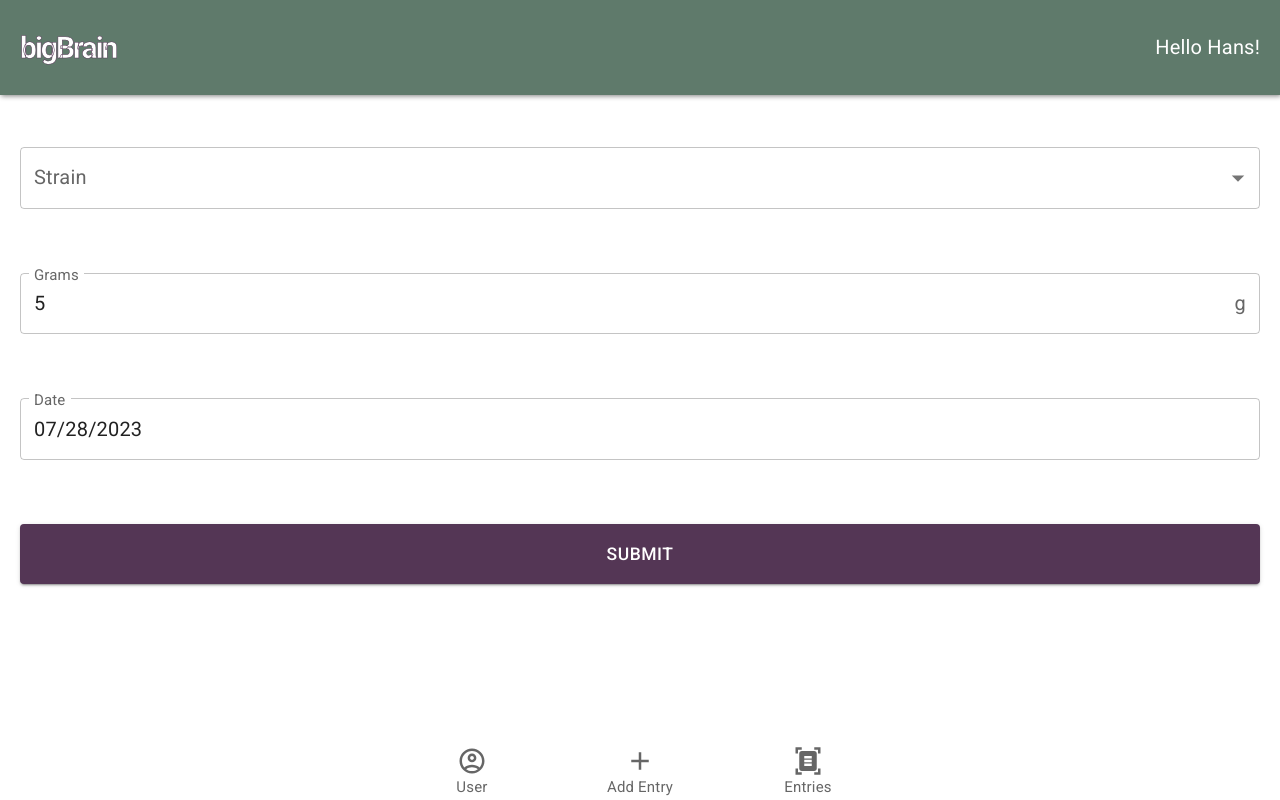
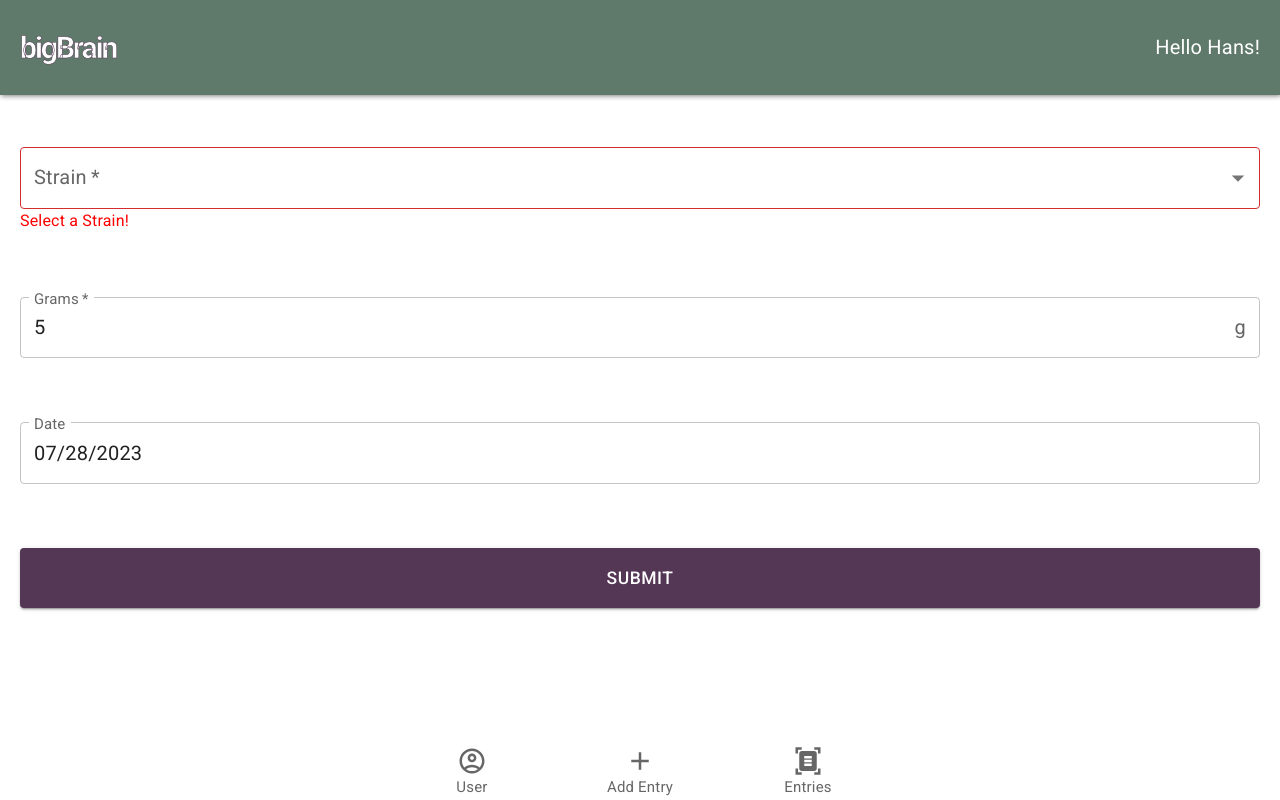
Before and after one commit to Hansjensen/bigBrain, a React (Vite) app: page /addentry in a window 1280 px wide. Both pictures are taken after typing "5" into the empty fields and a click on the button "SUBMIT". Built offline with nearby package versions, Linux system fonts and the light colour scheme.

Commit message:
Form validation

```diff
--- a/src/components/AddEntry.tsx
+++ b/src/components/AddEntry.tsx
@@ -6,7 +6,7 @@ import dayjs from "dayjs";
 const balls: LogEntry = {
     id: '',
     strain: '',
-    grams: NaN,
+    grams: '',
     date: dayjs(new Date()),
     logged: false,
     userId: '0',
@@ -25,7 +25,8 @@ const strains: Array<string> = [
 
 function AddEntry (props: {user: User, scene: SceneSetting, strains: Array<string>}) {
     const {user, scene} = props
-    return  <AddForm logEntry={balls} strainList={strains} scene={scene} user={user} edit={false}/>
+
+    return  <AddForm logEntry={balls} strainList={strains} scene={scene} user={user} edit={false} setEditBool={null}/>
 
 }
 
--- a/src/components/AddForm.tsx
+++ b/src/components/AddForm.tsx
@@ -1,22 +1,25 @@
 
-import { Button, FormControl, InputLabel, Select, MenuItem, OutlinedInput, InputAdornment, } from '@mui/material'
+import { Button, FormControl, InputLabel, Select, MenuItem, OutlinedInput, InputAdornment, FormHelperText, } from '@mui/material'
 import { LogEntry, SceneSetting, User } from '../types/interfaces'
 import { useState, useContext, Dispatch, SetStateAction } from 'react'
 import { MobileDatePicker } from '@mui/x-date-pickers/MobileDatePicker';
 import { LogDispatchContext } from './LogContext';
+import '../styles/AddForm.css'
 
 import '../styles/AddEntry.css'
+import { useNavigate } from 'react-router';
 
 
-function AddForm(props:  {logEntry: LogEntry, strainList: Array<string>, edit: boolean, user: User, scene: SceneSetting, setEditBool: Dispatch<SetStateAction<boolean>>}) {
+function AddForm(props:  {logEntry: LogEntry, strainList: Array<string>, edit: boolean, user: User, scene: SceneSetting, setEditBool: Dispatch<SetStateAction<boolean>> | any}) {
     const { logEntry, strainList, user, scene, edit, setEditBool} = props
 
    const [strain, setStrain] = useState(logEntry.strain)
    const [grams, setGrams] = useState(logEntry.grams)
    const [date, setDate] = useState(logEntry.date)
+   const [strainError, setStrainError ] = useState(false)
+   const [gramsError, setGramsError] = useState(false)
 
-
-
+    const navigate = useNavigate()
     const dispatch = useContext(LogDispatchContext)
 
     const handleStrainChange = (e: any) => {
@@ -36,6 +39,21 @@ function AddForm(props:  {logEntry: LogEntry, strainList: Array<string>, edit: b
 
     const handleSubmitClick = (e: any) => {
         e.preventDefault()
+        setStrainError(()=>false)
+        setGramsError(()=>false)
+
+        if(strain == "") {
+            setStrainError(()=>true)
+        }
+
+        if (grams == ""){
+            setGramsError(()=>true)
+        }
+
+
+
+        if (strain&&grams)
+
                 if(edit) {
                     dispatch({
                         type: 'edit_logEntry',
@@ -54,11 +72,13 @@ function AddForm(props:  {logEntry: LogEntry, strainList: Array<string>, edit: b
                             date: date,
                             userId: user.id,
                             scene: scene.currentScene,
-        })}
+                })
+                navigate('/entries')
+    }
 
     }
 
-    const handleDeleteClick = (e) => {
+    const handleDeleteClick = () => {
         dispatch({
             type: 'delete_logEntry',
             id: logEntry.id
@@ -72,6 +92,7 @@ function AddForm(props:  {logEntry: LogEntry, strainList: Array<string>, edit: b
     return (
         <form className="logEntryForm">
                 <FormControl
+                    required
                     fullWidth
                     sx={{my: 4}}>
                     <InputLabel
@@ -85,43 +106,60 @@ function AddForm(props:  {logEntry: LogEntry, strainList: Array<string>, edit: b
                         value={strain}
                         label="Strain"
                         onChange={handleStrainChange}
+                        error={strainError}
+
 
                     >       {strainList.map(straini => {
                         return <MenuItem value={straini} key={straini}>{straini}</MenuItem>
                     })}
                     </Select>
+                    {strainError && <p className="validError">Select a Strain!</p>}
                     </FormControl>
-                    <FormControl fullWidth
-                        sx={{my: 4}}>
+
+                    <FormControl
+                        required
+                        fullWidth
+                        sx={{my: 4}}
+
+                        >
+
                     <InputLabel htmlFor="gramsInput">Grams</InputLabel>
                     <OutlinedInput
-
                         fullWidth
-                        value={grams > 0 ? grams: ''}
+                        value={grams ? grams: ''}
                         label="Grams"
                         type="number"
                         id="gramsInput"
                         onChange={handleGramsChange}
                         endAdornment={<InputAdornment position="end">g</InputAdornment>}
+                        error={gramsError}
+
+
+
 
                     />
+                    {gramsError && <p className="validError">Enter Number of Grams!</p>}
                     </FormControl>
                     <MobileDatePicker
+
                         label="Date"
                         value={date}
                         onChange={handleDateChange}
-                        sx={{my: 4}}/>
+                        sx={{my: 4}}
+                        />
+
                     <Button
                         variant="contained"
                         color="secondary"
                         onClick={handleSubmitClick}
                         sx={{mt: 4, height:60}}>{edit?"Edit":"Submit"}</Button>
                     {edit &&
+
                     <Button
                     variant="contained"
-                    color="secondary"
+                    color="primary"
                     onClick={handleDeleteClick}
-                    sx={{mt: 4, height:60}}>Delete</Button>}
+                    sx={{mt: 6, height:40}}>Delete</Button>}
 
 
             </form>
--- a/src/styles/AddForm.css
+++ b/src/styles/AddForm.css
@@ -0,0 +1,6 @@
+.validError {
+    color: red;
+    margin: 0;
+    padding: 0;
+    font-size: .8rem;
+}
--- a/src/types/interfaces.ts
+++ b/src/types/interfaces.ts
@@ -4,7 +4,7 @@ import { Dayjs } from "dayjs";
 export interface LogEntry {
     id: string;
     strain: string;
-    grams: number;
+    grams: number | string;
     date: Dayjs;
     logged: boolean;
     userId: string;
```
Lines whose indentation alone changed are shown as unchanged.
